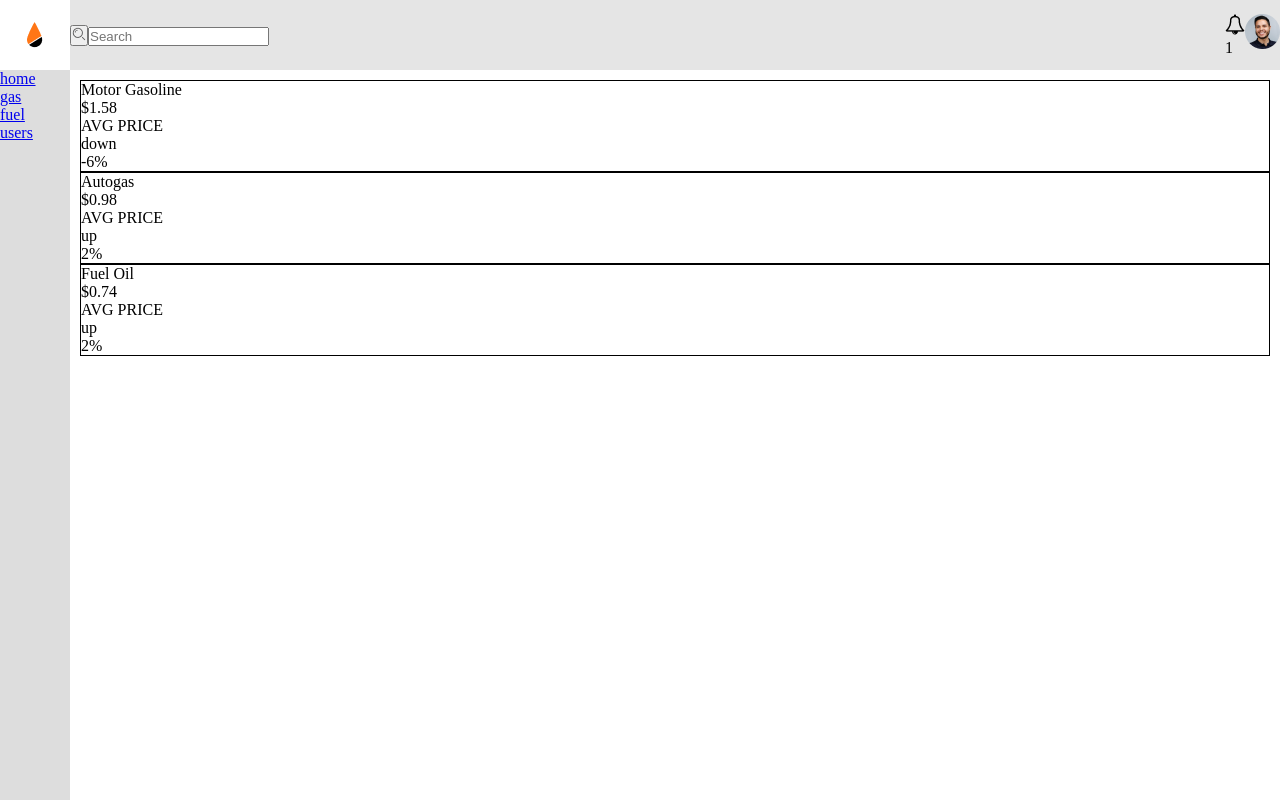
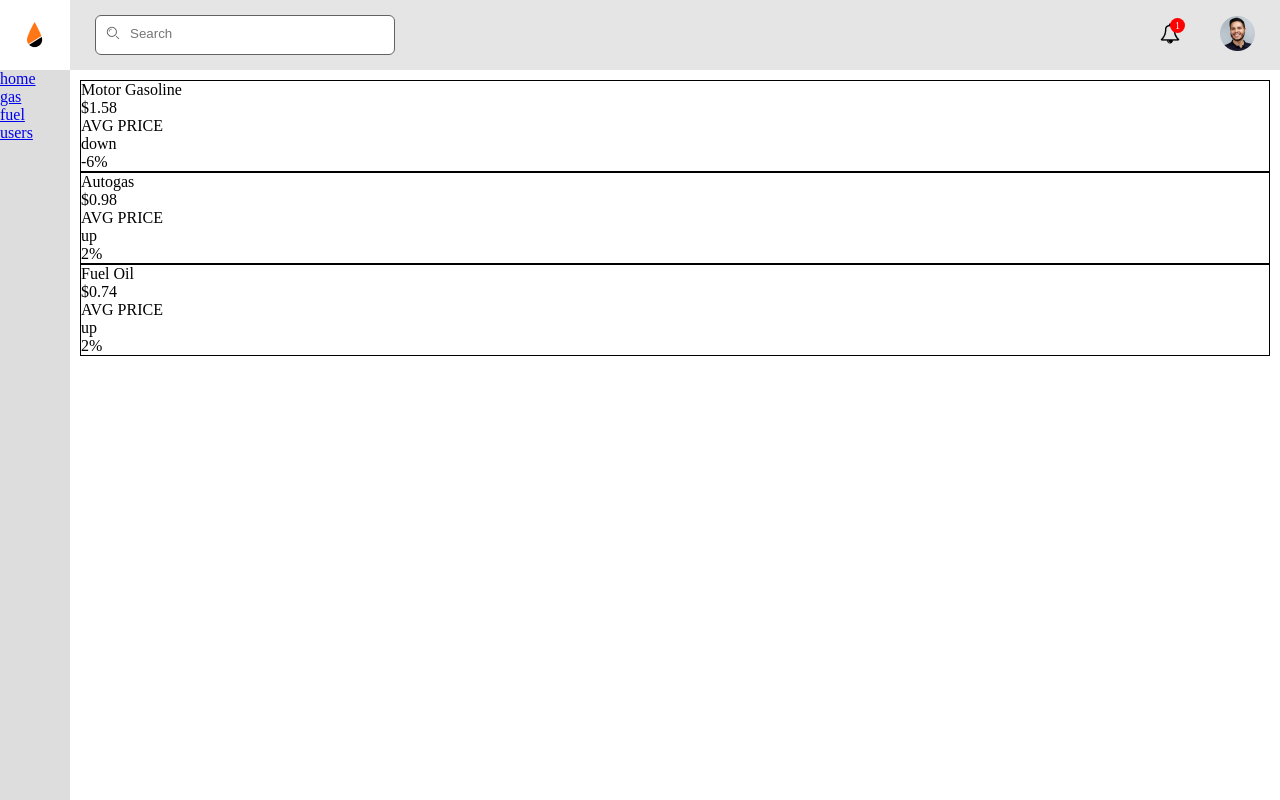
Before and after one commit to Kristina456/Oil-company-dashboard, a React (Create React App) app: page /Home in a window 1280 px wide. Built offline with nearby package versions, Linux system fonts and the light colour scheme.

Commit message:
header style

```diff
--- a/src/components/header-notification/Notifications.jsx
+++ b/src/components/header-notification/Notifications.jsx
@@ -1,13 +1,12 @@
 import React from "react";
 import bell from "../../images/bell.png";
+import "./Notifications.scss";
 
 export default function Notifications() {
-    return <div>
-        <div>
-            <div>
+    return <div className="notifications">
+            <div className="notificatios__img">
                 <img src={bell} />
             </div>
-            <div>1</div>
-        </div>
+            <div className="notificatios__number">1</div>
     </div>
 }
--- /dev/null
+++ b/src/components/header-notification/Notifications.scss
@@ -0,0 +1,21 @@
+.notifications {
+    margin-right: 25px;
+    display: flex;
+    justify-content: center;
+    align-items: center;
+}
+
+.notificatios__number {
+    width: 15px;
+    height: 15px;
+    border-radius: 50%;
+    background-color: red;
+    display: flex;
+    justify-content: center;
+    align-items: center;
+    color: white;
+    font-size: 10px;
+    position: relative;
+    top: -10px;
+    right: 10px;
+}
--- /dev/null
+++ b/src/components/header-search-input/SearchInput.scss
@@ -0,0 +1,26 @@
+.search-container {
+    margin: 0 25px;
+}
+
+.search-container form {
+    background-color: white;
+    width: 300px;
+    height: 40px;
+    border: 1px solid #626263;
+    border-radius: 6px;
+}
+
+.search-container button {
+    position: relative;
+    top: 10px;
+    left: 10px;
+    background-color: white;
+    border: none;
+}
+
+.search-container input {
+    position: relative;
+    top: 8px;
+    left: 20px;
+    border: none;
+}
--- a/src/components/header-search-input/SearchInput.tsx
+++ b/src/components/header-search-input/SearchInput.tsx
@@ -1,5 +1,6 @@
 import React from "react";
 import search from "../../images/search.png";
+import "./SearchInput.scss";
 
 export default function SearchInput() {
     return <div className="search-container">
--- a/src/layout/header/Header.scss
+++ b/src/layout/header/Header.scss
@@ -28,4 +28,5 @@
 
 .header__right__notifications {
     display: flex;
+    margin: 0 25px;
 }
```
Also changed, not shown: src/scss/Colors.scss (added).
